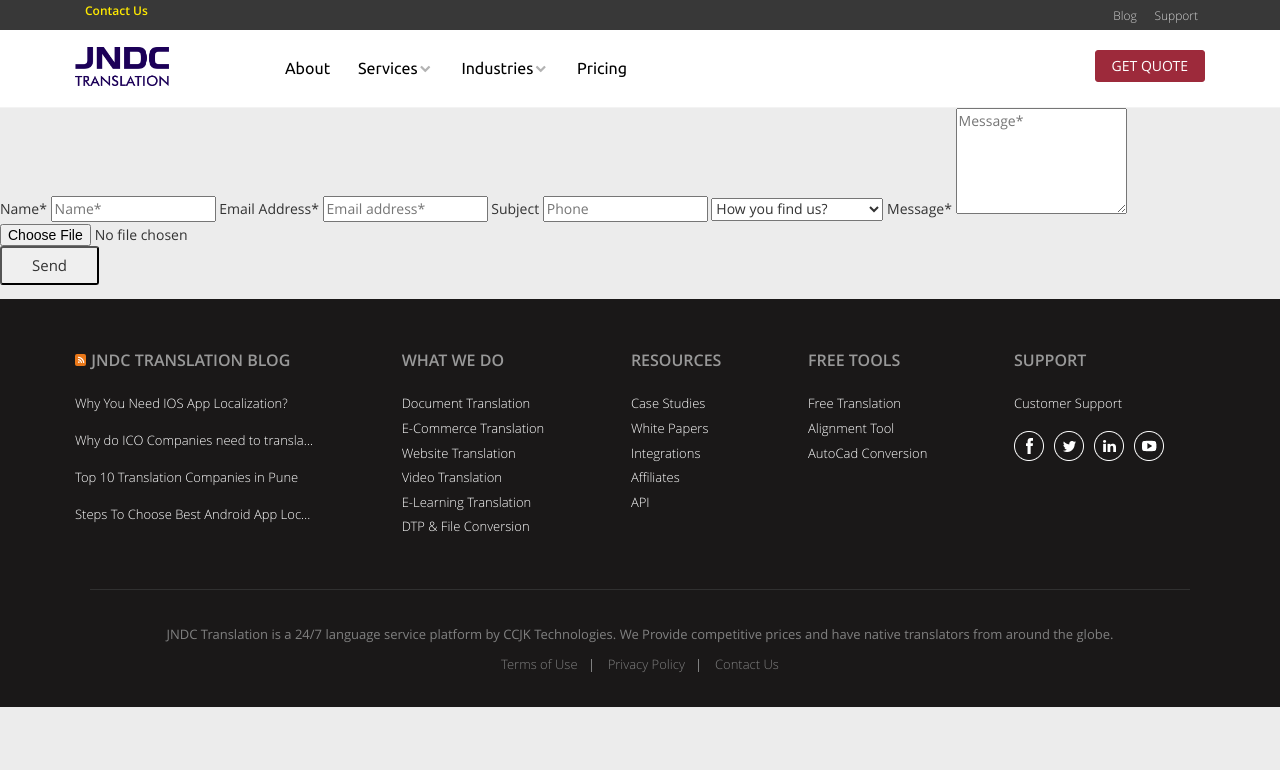
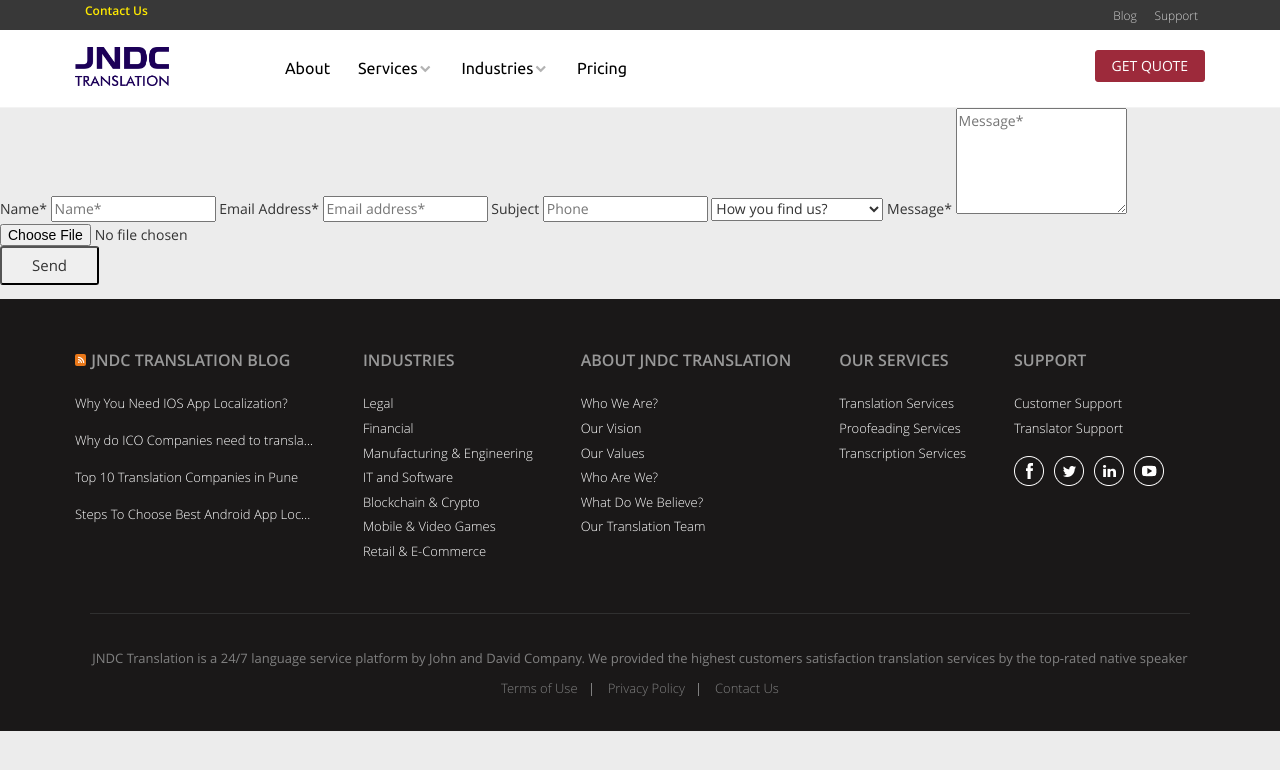
Before and after one commit to jndctranslation/landing_page, a Jekyll site: the page built from pages/test_form.md, in a window 1280 px wide. Shown: the top 770 px of the page. Built offline with Jekyll 4.4.1, drawn with Linux system fonts in a browser that asks for light colours.

Commit message:
Update Website  Common Information “footer”

```diff
--- a/_data/footer.yml
+++ b/_data/footer.yml
@@ -1,60 +1,59 @@
 block_1:
-  title: 'WHAT WE DO'
   items:
-  - title: Document Translation
-    link: #
-  - title: E-Commerce Translation
-    link: #
-  - title: Website Translation
-    link: #
-  - title: Video Translation
-    link: #
-  - title: E-Learning Translation
-    link: #
-  - title: DTP & File Conversion
-    link: #
-
+    - link: 'https://www.jndctranslation.com/pages/legal'
+      title: Legal
+    - link: 'https://www.jndctranslation.com/pages/financial'
+      title: 'Financial '
+    - link: 'https://www.jndctranslation.com/pages/manufacturing_engineering'
+      title: 'Manufacturing & Engineering '
+    - link: 'https://www.jndctranslation.com/pages/it_software'
+      title: IT and Software
+    - link: 'https://www.jndctranslation.com/pages/blockchain_crypto'
+      title: Blockchain & Crypto
+    - link: 'https://www.jndctranslation.com/pages/mobile_video_game'
+      title: Mobile & Video Games
+    - link: 'https://www.jndctranslation.com/pages/retail_e_commerce'
+      title: Retail & E-Commerce
+  title: Industries
 block_2:
-  title: 'RESOURCES'
   items:
-  - title: Case Studies
-    link: #
-  - title: White Papers
-    link: #
-  - title: Integrations
-    link: #
-  - title: Affiliates
-    link: #
-  - title: API
-    link: #
-
+    - link: 'https://www.jndctranslation.com/pages/about'
+      title: Who We Are?
+    - link: 'https://www.jndctranslation.com/pages/about'
+      title: Our Vision
+    - link: 'https://www.jndctranslation.com/pages/about'
+      title: Our Values
+    - link: 'https://www.jndctranslation.com/pages/about'
+      title: Who Are We?
+    - link: 'https://www.jndctranslation.com/pages/about'
+      title: What Do We Believe?
+    - link: 'https://www.jndctranslation.com/pages/about'
+      title: Our Translation Team
+  title: About JNDC Translation
 block_3:
-  title: FREE TOOLS
   items:
-  - title: Free Translation
-    link: #
-  - title: Alignment Tool
-    link: #
-  - title: AutoCad Conversion
-    linl: #
-
+    - link: 'https://www.jndctranslation.com/pages/translation_services'
+      title: 'Translation Services '
+    - link: 'https://www.jndctranslation.com/pages/proofreading_edditing_services'
+      title: 'Proofeading Services '
+    - link: 'https://www.jndctranslation.com/pages/transcription_services'
+      title: 'Transcription Services '
+  title: 'Our Services '
 block_4:
-  title: SUPPORT
   items:
-    - title: Customer Support
-      link: /support
+    - link: 'https://www.jndctranslation.com/contact_us'
+      title: Customer Support
+    - link: 'https://www.jndctranslation.com/contact_us'
+      title: Translator Support
   socials:
     - name: facebook
-      link: #
     - name: twitter
-      link: #
     - name: linkedin
-      link: #
     - name: youtube
-      link: #
-
+  title: SUPPORT
 block_5:
-  title: JNDC Translation is a 24/7 language service platform by CCJK Technologies. We Provide competitive prices and have native translators from around the globe.
-  term_link: #
-  policy_link: #
   contact_link: /contact
+  title: >-
+    JNDC Translation is a 24/7 language service platform by John and David
+    Company. We provided the highest customers satisfaction translation services
+    by the top-rated native speaker
```
